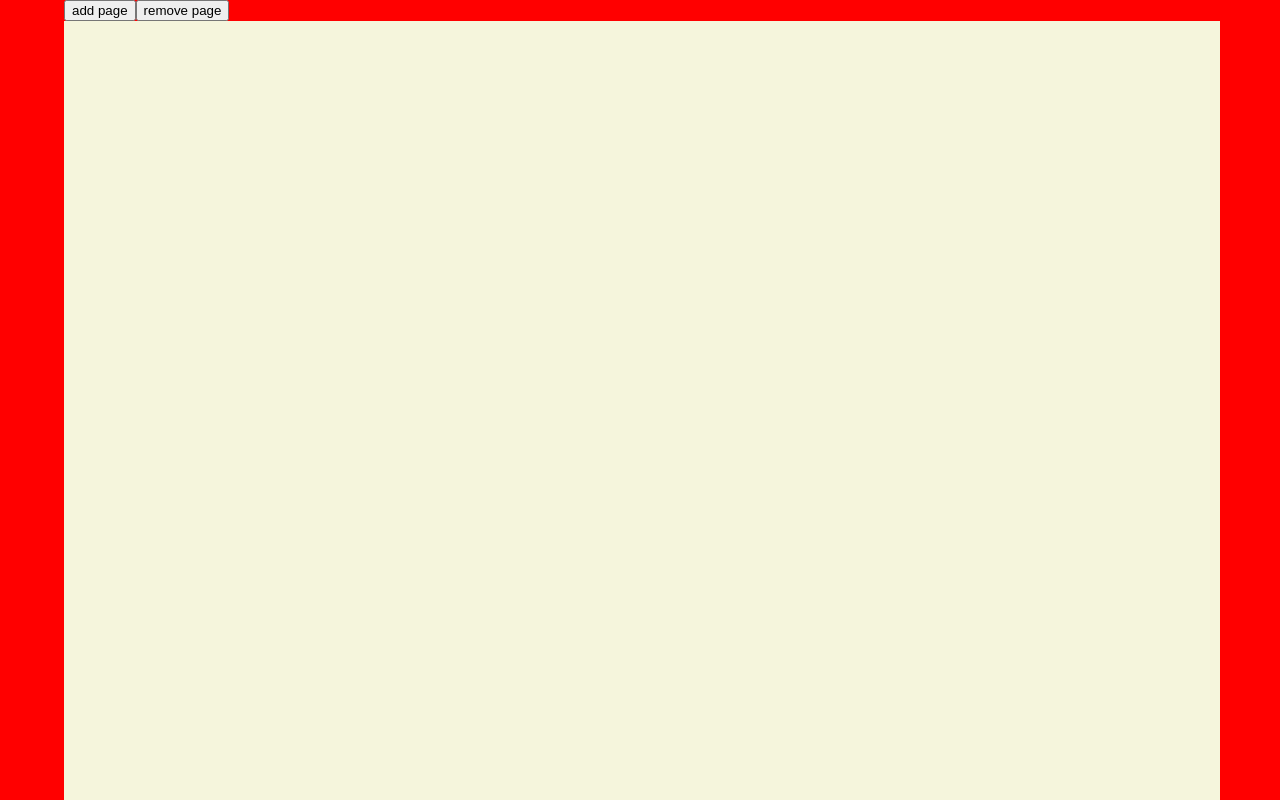
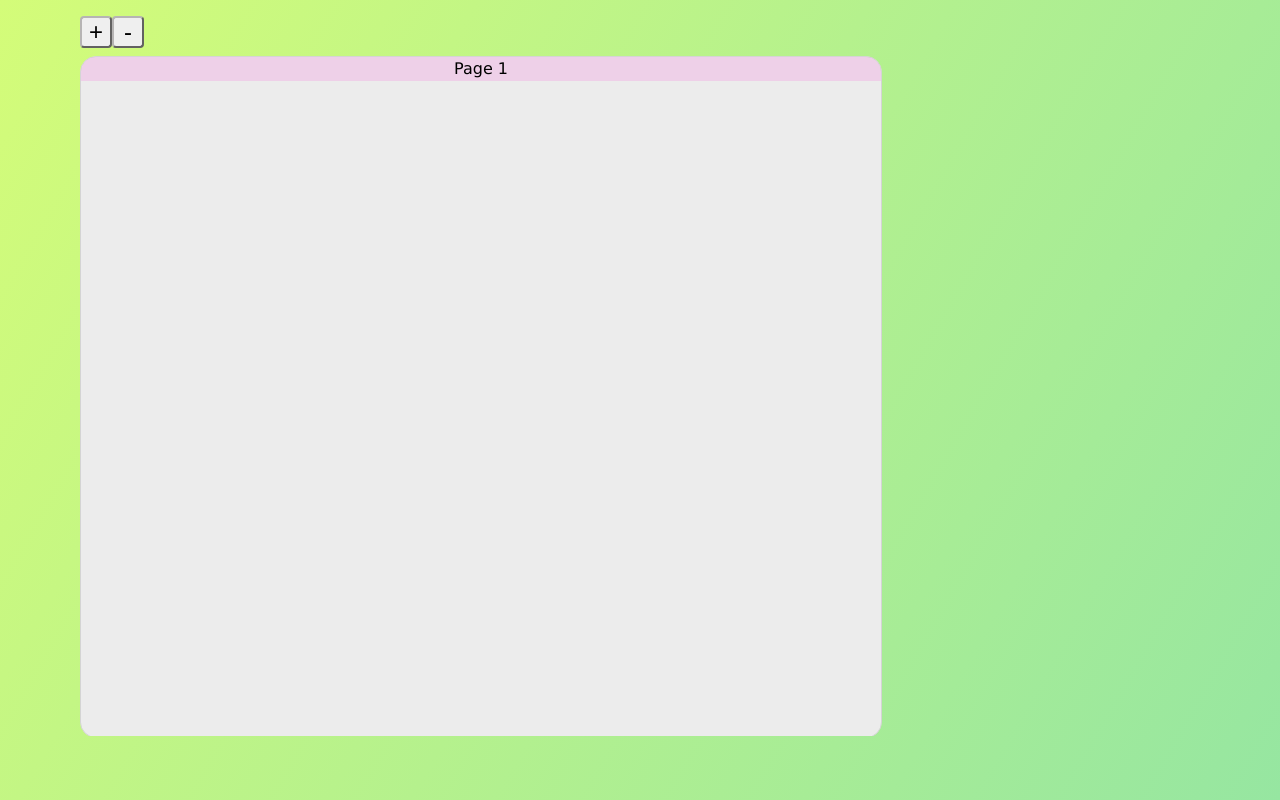
Before and after one commit to mhigbyflowers/angular-Notbook, an Angular app: page / in a window 1280 px wide. Shown: the top 800 px of the page. Built offline with nearby package versions, Linux system fonts and the light colour scheme.

Commit message:
styling and cleaning

```diff
--- a/src/app/app.component.scss
+++ b/src/app/app.component.scss
@@ -1,8 +1,6 @@
 .main-container{
-    background-color: red;
-    height: 100vw;
     &_inner{
-        height:80%;
+        height:100vh;
         margin: 0 5%;
     }
 }
--- a/src/app/components/note-book/note-book.component.html
+++ b/src/app/components/note-book/note-book.component.html
@@ -1,8 +1,13 @@
-<button (click)="addPage()">add page</button>
-<button (click)="removePage()">remove page</button>
-<ng-container *ngFor="let page of pages; trackBy:getPageId">
-    <app-note-page
-        (update)="take($event)"
-        [page]="page">
-    </app-note-page>
-</ng-container>
+<div class="btn-container">
+    <button class="btn" (click)="addPage()">+</button>
+    <button class="btn" (click)="removePage()">-</button>
+</div>
+<div class="scroll-container">
+    <div #pLayout class="pages-layout" [ngStyle]="calculateContainerWidth()">
+        <ng-container *ngFor="let page of pages; trackBy:getPageId">
+            <app-note-page id="ref{{page.pageId}}" #notePage [ngStyle]="calculateWidth(pLayout)"
+                 class="page" (update)="take($event)" [page]="page">
+            </app-note-page>
+        </ng-container>
+    </div>
+</div>
--- a/src/app/components/note-book/note-book.component.scss
+++ b/src/app/components/note-book/note-book.component.scss
@@ -0,0 +1,41 @@
+:host {
+    padding: 1rem;
+    height: 100%;
+    display: block;
+}
+.btn-container {
+    padding-bottom: .5rem;
+    display: flex;
+    .btn {
+        display: flex;
+        justify-content: center;
+        align-items: center;
+        font-size: 1.5rem;
+        width: 2rem;
+        height: 2rem;
+        border-radius: 4px;
+        border-color: rgb(182, 180, 180);
+    }
+}
+.scroll-container {
+    width: 100%;
+    height: 85%;
+    overflow-x: auto;
+    .pages-layout {
+        overflow: hidden;
+        height: 100%;
+        max-width: 153rem;
+        .page {
+            max-width: 50rem;
+            display: inline-block;
+            background-color: #eee;
+            height: 100%;
+            border-radius: 1rem;
+            margin-left: 1rem;
+            overflow: hidden;
+            &:first-of-type {
+                margin-left: 0;
+            }
+        }
+    }
+}
--- a/src/app/components/note-book/note-book.component.ts
+++ b/src/app/components/note-book/note-book.component.ts
@@ -1,4 +1,4 @@
-import { Component, OnInit } from '@angular/core';
+import { Component, ElementRef, OnInit, ViewChildren } from '@angular/core';
 import { Page } from 'src/app/interfaces/page';
 
 @Component({
@@ -7,11 +7,13 @@ import { Page } from 'src/app/interfaces/page';
   styleUrls: ['./note-book.component.scss']
 })
 export class NoteBookComponent implements OnInit {
+  @ViewChildren('notePage') notePage: ElementRef
   pages: Array<Page>;
   page: Page;
   pageNumber: number;
-  constructor() {
-    this.page = { value: '', pageId: 1 }
+  constructor(public elm: ElementRef) {
+
+    this.page = { value: '', pageId: 1, focus: true }
     this.pages = sessionStorage.getItem('pages') ? JSON.parse(sessionStorage.getItem('pages')) : [this.page];
   }
 
@@ -20,6 +22,7 @@ export class NoteBookComponent implements OnInit {
   }
 
   storePages() {
+    console.log(this.pages, 'pages');
     sessionStorage.setItem('pages', JSON.stringify(this.pages))
   }
 
@@ -28,15 +31,20 @@ export class NoteBookComponent implements OnInit {
     this.pages = [this.page];
   }
 
-  getPageId(index,page) {
+  getPageId(index, page) {
     return page.id
   }
 
   addPage() {
     if (this.pages.length >= 1 && this.pages.length < 3) {
+      this.pages.forEach(page => page.focus = false);
       this.pageNumber++;
-      this.pages.push({ value: '', pageId: this.pageNumber });
+      this.pages.push({ value: '', pageId: this.pageNumber, focus: true });
+
     }
+    this.scrollAndFocus();
+
+
     this.storePages();
   }
 
@@ -44,9 +52,10 @@ export class NoteBookComponent implements OnInit {
     if (this.pages.length > 1 && this.pages.length < 4) {
       this.pageNumber--;
       this.pages.pop();
-    } else if(this.pages.length == 1){
+    } else if (this.pages.length == 1) {
       this.clearPages();
     }
+    this.scrollAndFocus();
     this.storePages();
   }
 
@@ -60,4 +69,25 @@ export class NoteBookComponent implements OnInit {
     this.storePages();
   }
 
+  scrollAndFocus() {
+    setTimeout(() => {
+      const scrollToMe = document.getElementById('ref' + this.pageNumber);
+      console.log(scrollToMe);
+
+      const focusMe = this.elm.nativeElement.querySelector('#text-box' + this.pageNumber);
+      scrollToMe.scrollIntoView(true);
+      window.scrollTo(0, 0);
+      focusMe.focus();
+    }, 100);
+
+  }
+
+  calculateWidth(pLayout) {
+    return { width: 'calc(' + Math.floor(pLayout.offsetWidth / this.pageNumber) + 'px)' }
+  }
+  calculateContainerWidth() {
+
+    return { width: 'calc(' + this.pageNumber + '00% - 5%)' }
+  }
+
 }
--- a/src/app/components/note-page/note-page.component.html
+++ b/src/app/components/note-page/note-page.component.html
@@ -1,3 +1,5 @@
-<div class="text-container">
-    <textarea #note (keyup)="noteChange(note.value)" class="text-box">{{noteText}}</textarea>
-</div>
+<div class="top-bar">Page {{page.pageId}}</div>
+<div  class="text-container" >
+    <textarea  #note id="text-box{{page.pageId}}" autofocus rows="auto"  (keyup)="noteChange(note)" class="text-box">{{noteText}}</textarea>
+    <div class="page-number">
+    </div></div>
--- a/src/app/components/note-page/note-page.component.scss
+++ b/src/app/components/note-page/note-page.component.scss
@@ -1,14 +1,36 @@
-
+:host {
+    border: rgb(212, 212, 212) 1px solid;
+}
+.top-bar {
+    // height: 1rem;
+    background-color: rgba(238, 87, 205, 0.192);
+    text-align: center;
+    font-size: 1rem;
+    padding: 0.25rem;
+}
 .text-container {
     height: 100%;
     width: 100%;
-    background-color: darkblue;
-    .text-box{
-        width: 100%;
-        height: 100%;
-        font-size: 3rem;
-        border:none;
-        background-color: beige;
-        min-height:10px;
+    background-color: rgba(228, 227, 227, 0.192);
+    overflow: hidden;
+    position: relative;
+    .text-box {
+        background-color: transparent;
+        position: relative;
+        overflow: hidden;
+        resize: none;
+        width: 95%;
+        height: 90%;
+        min-height: 10px;
+        font-size: 24px;
+        line-height: 48px;
+        border: none;
+        outline: none;
+        padding: 1rem;
+    }
+    .page-number {
+        position: absolute;
+        bottom: 1rem;
+        right: 1rem;
     }
 }
--- a/src/app/components/note-page/note-page.component.ts
+++ b/src/app/components/note-page/note-page.component.ts
@@ -1,4 +1,4 @@
-import { Component, OnChanges, Input, Output, EventEmitter } from '@angular/core';
+import { Component, OnChanges, Input, Output, AfterViewInit ,EventEmitter, ViewChild, ElementRef } from '@angular/core';
 import { Router } from '@angular/router';
 import { Page } from 'src/app/interfaces/page';
 
@@ -7,10 +7,12 @@ import { Page } from 'src/app/interfaces/page';
   templateUrl: './note-page.component.html',
   styleUrls: ['./note-page.component.scss']
 })
-export class NotePageComponent implements OnChanges {
+export class NotePageComponent implements OnChanges, AfterViewInit{
+  @ViewChild('note') textArea:ElementRef
   @Input() page: Page;
   @Output() update: EventEmitter<Page> = new EventEmitter();
-  noteText = ''
+  @Output() endOfPage: EventEmitter<any> = new EventEmitter();
+  noteText = '';
   constructor(route: Router) {
   }
 
@@ -20,10 +22,21 @@ export class NotePageComponent implements OnChanges {
     }
 
   }
-  noteChange(value) {
+  ngAfterViewInit(): void {
+
+
+  }
+
+  noteChange(note) {
+    const rowsOfText = note.value.split(/\r\n|\r|\n/).length
+    const maxRows = Math.floor(note.offsetHeight/24) - 6;
+    if (maxRows <= rowsOfText){
+      this.endOfPage.emit();
+    }
     this.update.emit({
       pageId:this.page.pageId,
-      value: value
+      value: note.value,
+      focus:true
     })
   }
 
--- a/src/app/interfaces/page.ts
+++ b/src/app/interfaces/page.ts
@@ -1,4 +1,5 @@
 export interface Page {
     value:string;
     pageId:number;
+    focus:boolean;
 }
--- a/src/styles.scss
+++ b/src/styles.scss
@@ -23,6 +23,7 @@ time, mark, audio, video {
 	font-size: 100%;
 	font: inherit;
 	vertical-align: baseline;
+	font-family:Verdana, Geneva, Tahoma, sans-serif;
 }
 /* HTML5 display-role reset for older browsers */
 article, aside, details, figcaption, figure,
@@ -30,6 +31,8 @@ footer, header, hgroup, menu, nav, section {
 	display: block;
 }
 body {
+	background-image: linear-gradient(120deg, #d4fc79 0%, #96e6a1 100%);
+	background-size: 100% 100%;
 	line-height: 1;
 }
 ol, ul {
```
